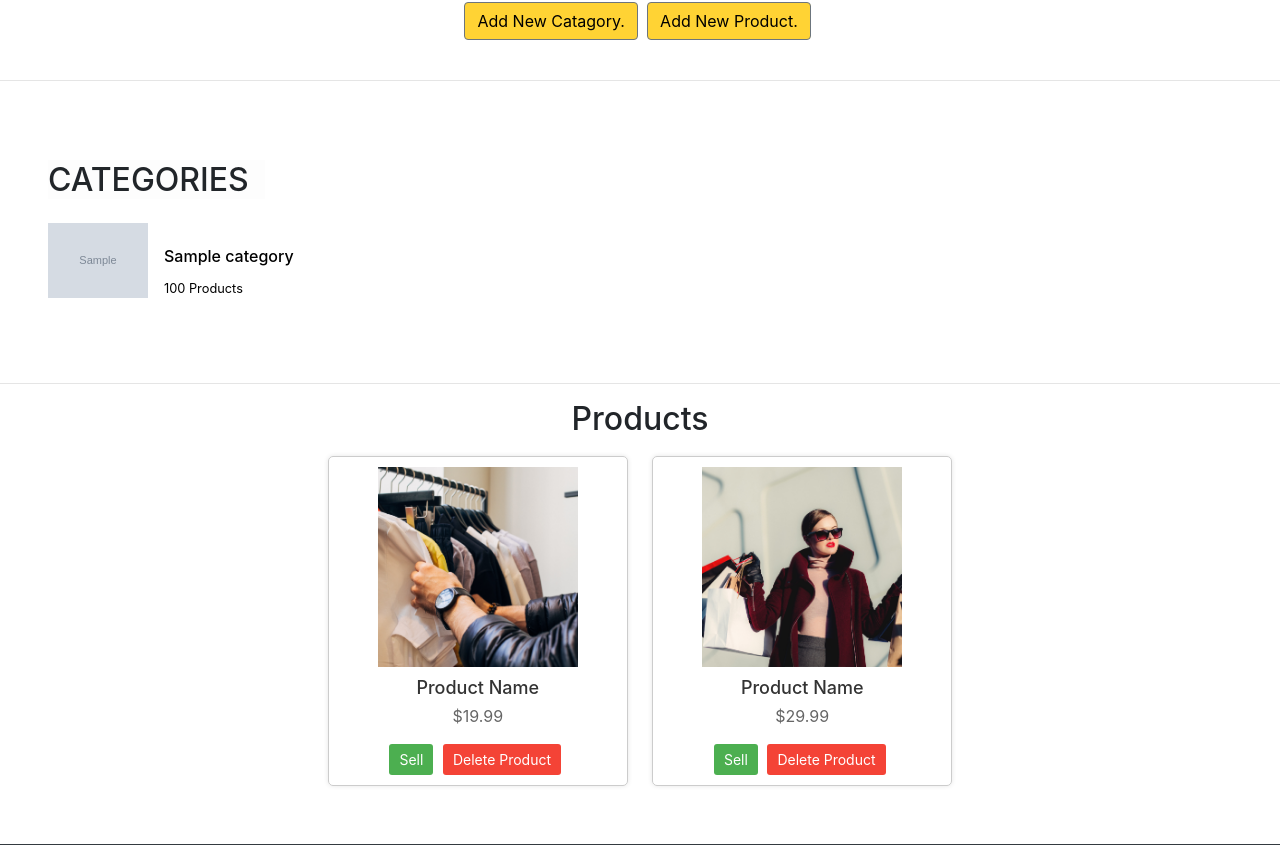
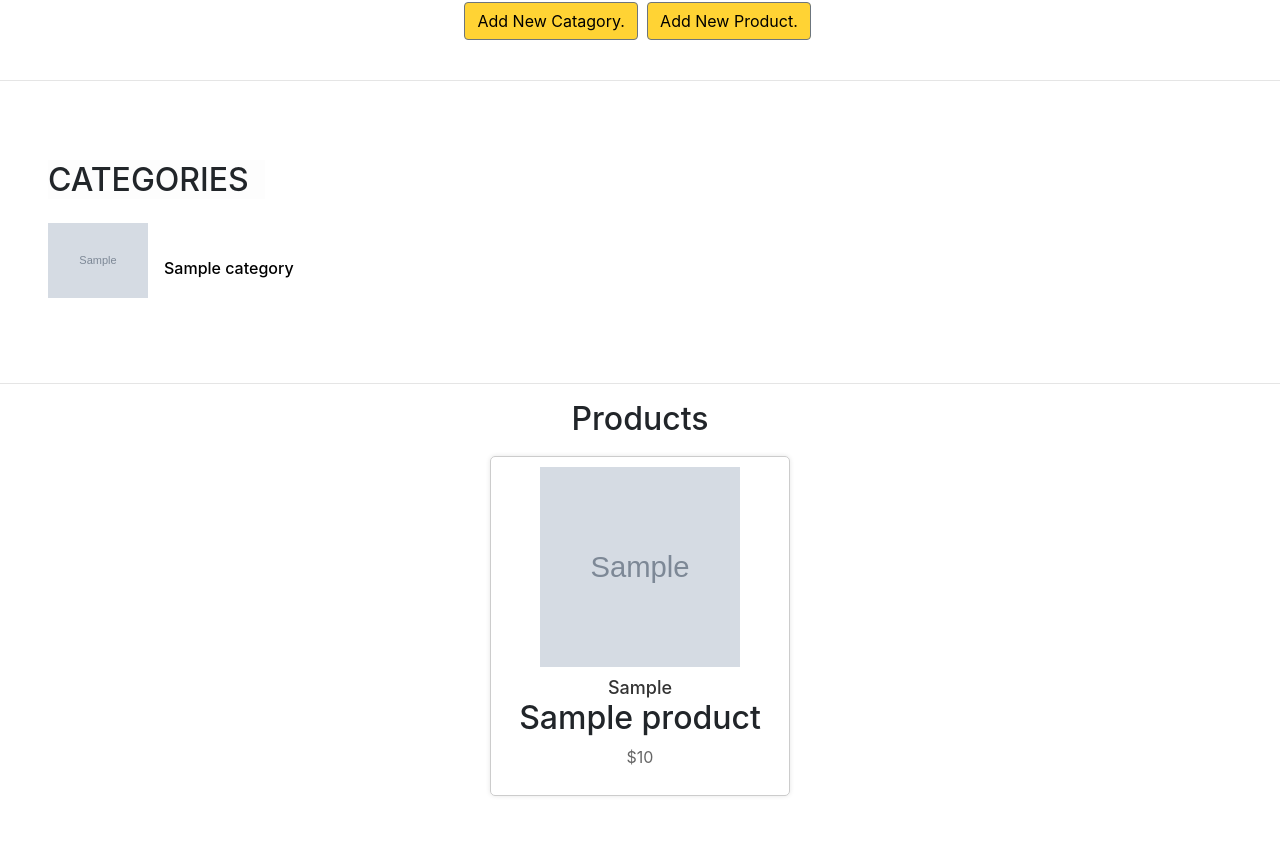
Before and after one commit to The-Black-Shadow/GoMart, a PHP site: page /seller.php in a window 1280 px wide. Shown: the part 1256-2101 px from the top of the page. Run offline with PHP 8.4, Linux system fonts and the light colour scheme; the visitor is signed in with stand-in values (Sample User, id 1); tables that the repository leaves empty or names only in its code hold one stand-in row (values such as "Sample post"); grey boxes marked "Sample" are stand-in pictures; some libraries are stand-ins or nearby versions.

Commit message:
Complete my part

```diff
--- a/php/catagory.php
+++ b/php/catagory.php
@@ -52,6 +52,7 @@ if ($_SERVER['REQUEST_METHOD'] === 'POST' && isset($_POST['subcat'])) {
 
 if ($_SERVER['REQUEST_METHOD'] === 'POST' && isset($_POST['subProd'])) {
     // Process form data and perform insertion
+    $priceProduct = isset($_POST['productName']) ? htmlspecialchars($_POST['priceProduct']) : '';
     $productName = isset($_POST['productName']) ? htmlspecialchars($_POST['productName']) : '';
     $categoryName = isset($_POST['category']) ? htmlspecialchars($_POST['category']) : '';
     $productImage = isset($_FILES['productImage']) ? $_FILES['productImage'] : '';
@@ -78,11 +79,12 @@ if ($_SERVER['REQUEST_METHOD'] === 'POST' && isset($_POST['subProd'])) {
 
             // Prepare the data for database insertion
             $escapedProductName = $conn->real_escape_string($productName);
+            $escapedPriceProduct = $conn->real_escape_string($priceProduct);
             $escapedCategoryName = $conn->real_escape_string($categoryName);
             $escapedImagePath = $conn->real_escape_string($targetPath);
 
             // SQL query to insert the product details into the database
-            $sql = "INSERT INTO products (product_name, category, image) VALUES ('$escapedProductName', '$escapedCategoryName', '$escapedImagePath')";
+            $sql = "INSERT INTO products (product_name, price, category, image) VALUES ('$escapedProductName','$escapedPriceProduct', '$escapedCategoryName', '$escapedImagePath')";
 
             if ($conn->query($sql) === true) {
                 echo "Product added successfully!";
--- a/seller.php
+++ b/seller.php
@@ -403,32 +403,47 @@
 
 
 <!-- Add Products -->
-<form style="display: none;" id="ProductAdd">
+<form style="display: none;" id="ProductAdd" method='POST' enctype="multipart/form-data">
   <h3>Add Product</h3>
   <br>
   <div class="form-row">
     <div class="form-group col-md-6">
       <label for="inputEmail4">Name Of Product</label>
-      <input type="email" class="form-control" id="inputEmail4">
+      <input type="text" class="form-control" id="inputEmail4" name="productName">
     </div>
     <div class="form-group col-md-6">
-      <label for="inputPassword4">Price</label>
-      <input type="password" class="form-control" id="inputPassword4">
+      <label for="inputEmail4">Price Of Product</label>
+      <input type="text" class="form-control" id="inputEmail4" name="priceProduct">
     </div>
     <div class="form-group col-md-6">
-      <label for="inputPassword4">Catagory</label><br>
-      <Select >
-        <option value="Chineese">Chineese</option>
-        <option value="cookie">Cookie</option>
-      </Select>
-    </div>
+  <label for="inputPassword4">Category</label><br>
+  <select class="form-control" name="category">
+    <?php
+      $sql = "SELECT name, image FROM categories";
+      $result = $conn->query($sql);
+
+      // Check if there are any categories in the database
+      if ($result->num_rows > 0) {
+        while ($row = $result->fetch_assoc()) {
+          $categoryName = $row['name'];
+    ?>
+          <option value="<?php echo $categoryName; ?>"><?php echo $categoryName; ?></option>
+    <?php
+        }
+      } else {
+        echo "<option value=''>No categories found</option>";
+      }
+    ?>
+  </select>
+</div>
+
     <div class="form-group col-md-2">
-      <label for="inputZip">Image</label>
-      <input type="file" id="InputCatImage">
+      <label for="InputCatImage">Image</label>
+      <input type="file" id="InputCatImage" name="productImage">
     </div>
   </div>
 
-  <button type="submit" class="btn btn-primary">Add</button>
+  <button type="submit" class="btn btn-primary" name="subProd">Add</button>
 </form>
 
 <!-- Add Products sesh -->
@@ -458,7 +473,6 @@
                         <div class="flex-fill pl-3">
                             <!-- Use the $categoryName variable to set the category name -->
                             <h6><?php echo $categoryName; ?></h6>
-                            <small class="text-body">100 Products</small>
                         </div>
                     </div>
                 </a>
@@ -484,30 +498,31 @@
 
 <div id="Products">
 
-<h2>Products</h2>
+  <h2>Products</h2>
 
-  <div class="product">
-    <img src="Images/charlesdeluvio-FK81rxilUXg-unsplash.jpg" alt="Product Image">
-    <h3>Product Name</h3>
-    <p class="price">$19.99</p>
-    <div class="actions">
-        <button>Sell</button>
-        <button class="delete">Delete Product</button>
-    </div>
-</div>
-
-<div class="product">
-    <img src="Images/freestocks-_3Q3tsJ01nc-unsplash.jpg" alt="Product Image">
-    <h3>Product Name</h3>
-    <p class="price">$29.99</p>
-    <div class="actions">
-        <button>Sell</button>
-        <button class="delete">Delete Product</button>
-    </div>
-</div>
-
-
-
+  <?php
+  $sql = "SELECT product_name, price, category, image FROM products";
+  $result = $conn->query($sql);
+  // Check if there are any categories in the database
+  if ($result->num_rows > 0) {
+      while ($row = $result->fetch_assoc()) {
+          $productName = $row['product_name'];
+          $productPrice = $row['price'];
+          $productCategory = $row['category'];
+          $imagePath = $row['image'];
+  ?>
+          <div class="product">
+            <img src="<?php echo $imagePath; ?>" alt="Product Image">
+            <h3><?php echo $productCategory; ?></h3>
+            <h2><?php echo $productName ?></h2>
+            <p class="price">$<?php echo $productPrice; ?></p>
+          </div>
+  <?php
+      }
+  } else {
+      echo "<p>No products found.</p>";
+  }
+  ?>
 
 </div>
 
```
Also changed, not shown: admin.php (+29 -24 lines), uploads/64d63a44513e1_pen.png (added), uploads/64d642c5df27d_pilotPen.jpg (added), uploads/64d643b31a38b_pen.png (added), uploads/64d643d62bd46_pilotPen.jpg (added), uploads/64d64441bf160_rose.jpg (added).
